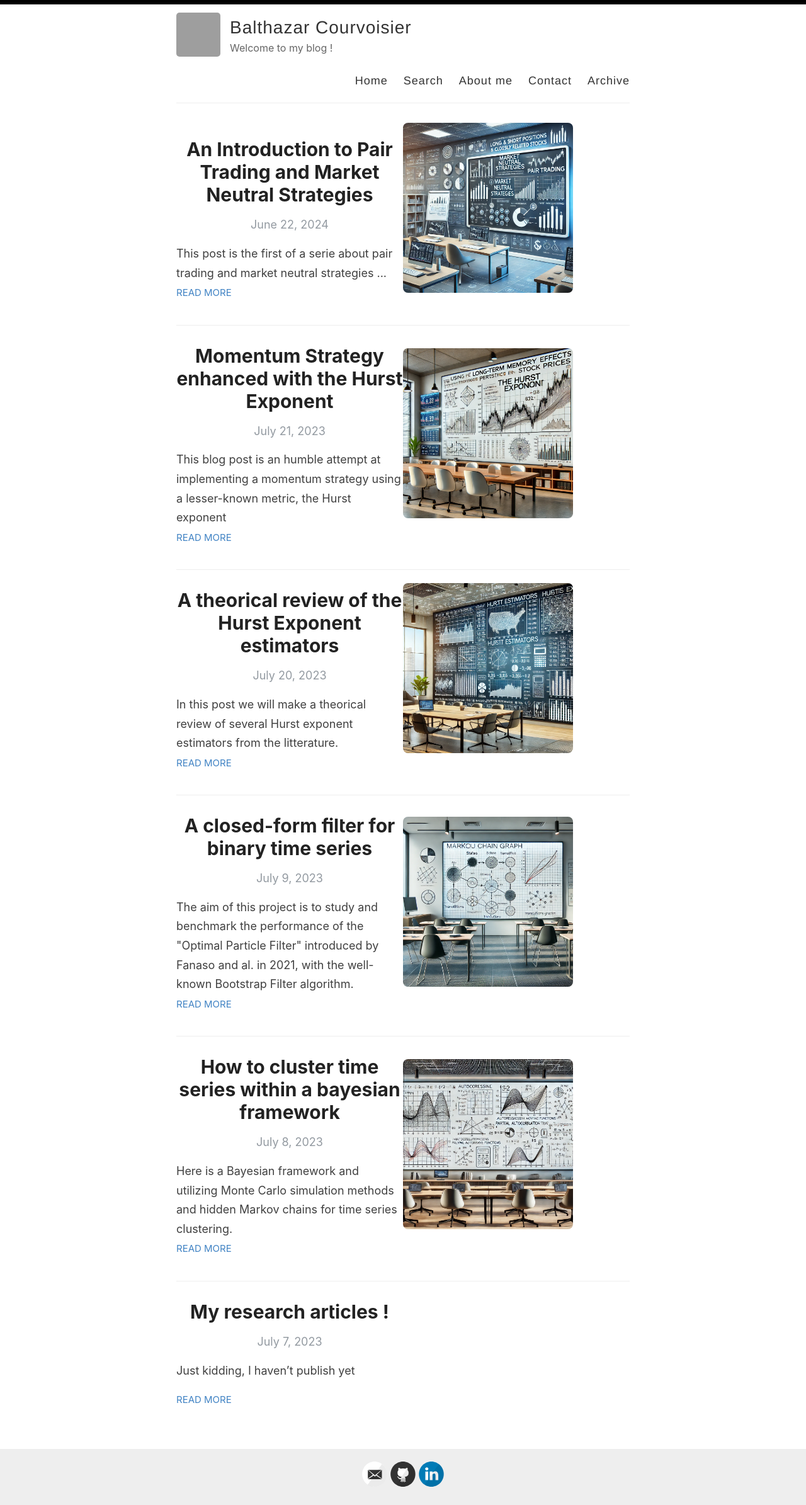
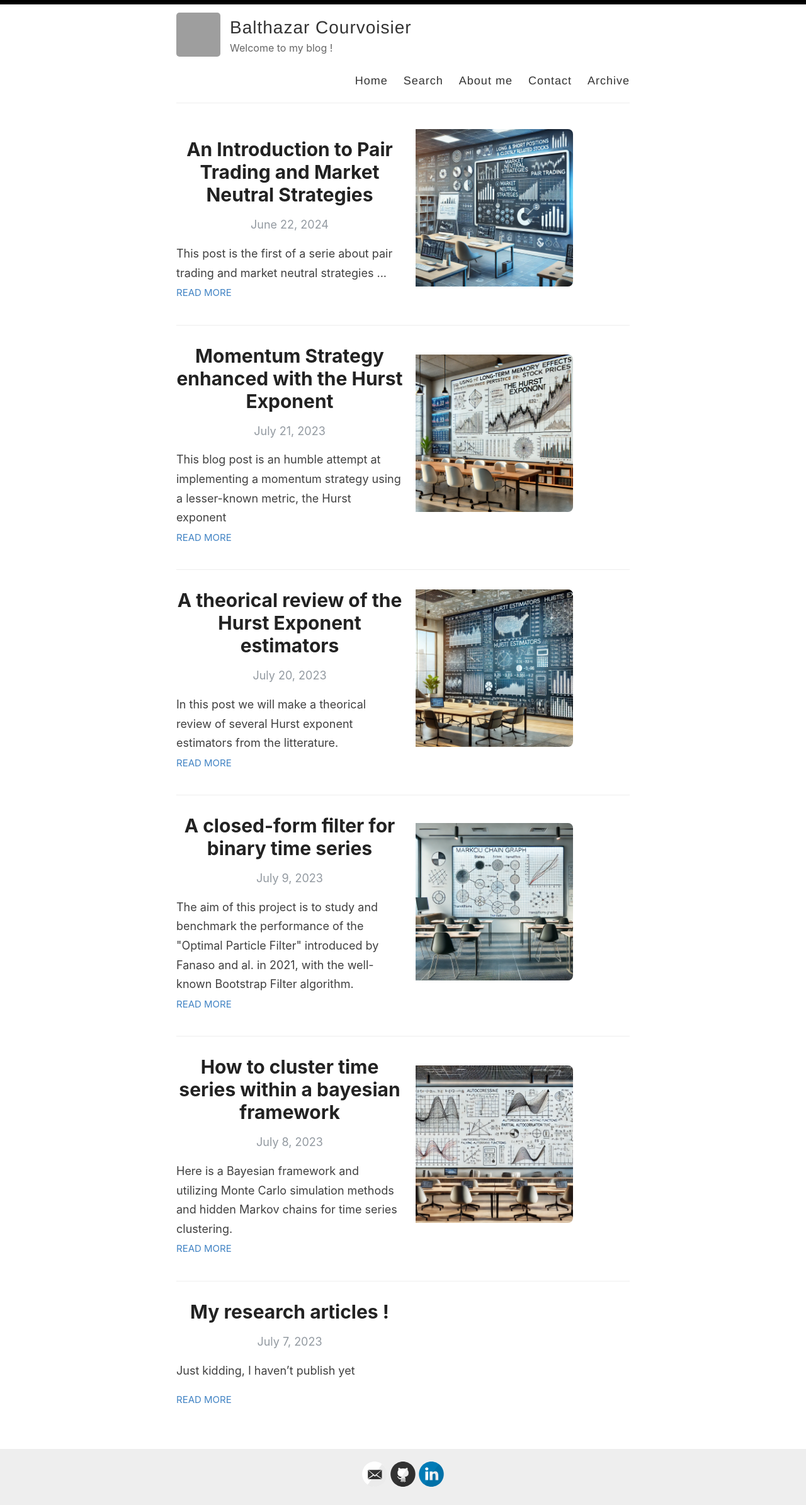
Before and after one commit to Zaltarba/blog, a Jekyll site: the page built from index.html, in a window 1280 px wide. Shown: the whole page at 63% size. Built offline with Jekyll 4.4.1, drawn with Linux system fonts in a browser that asks for light colours; the list of posts is cut into pages by our own code.

Commit message:
Update default.html

```diff
--- a/_layouts/default.html
+++ b/_layouts/default.html
@@ -28,6 +28,7 @@
         width: 75%;
         height: auto;
         border-radius: 8px;
+        padding-left: 20px;
       }
       /* Responsive adjustments */
       @media (max-width: 768px) {
@@ -38,7 +39,7 @@
           flex-basis: 100%;
         }
         .post-image {
-          margin-top: 60px; /* Add some space between the text and the image */
+          margin-top: 20px; /* Add some space between the text and the image */
         }
       }
     </style>
```
